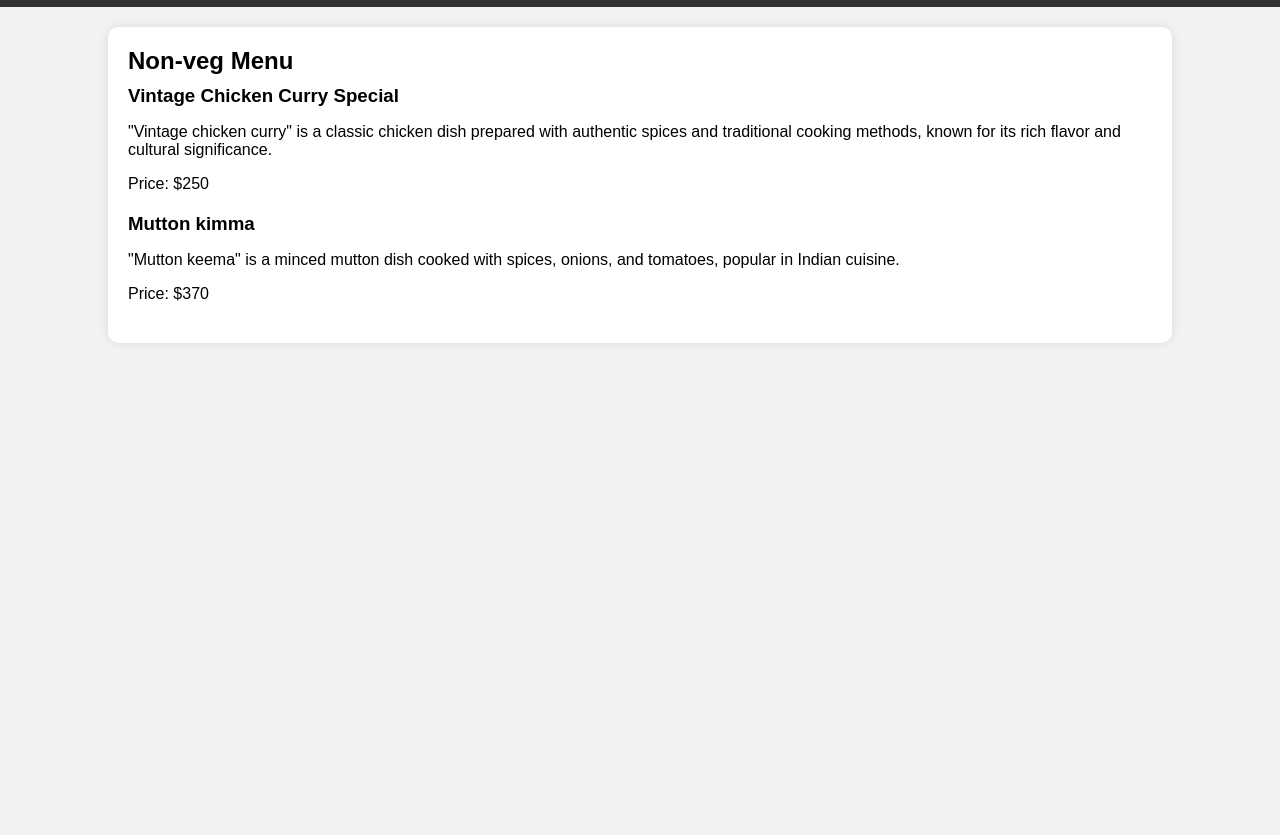
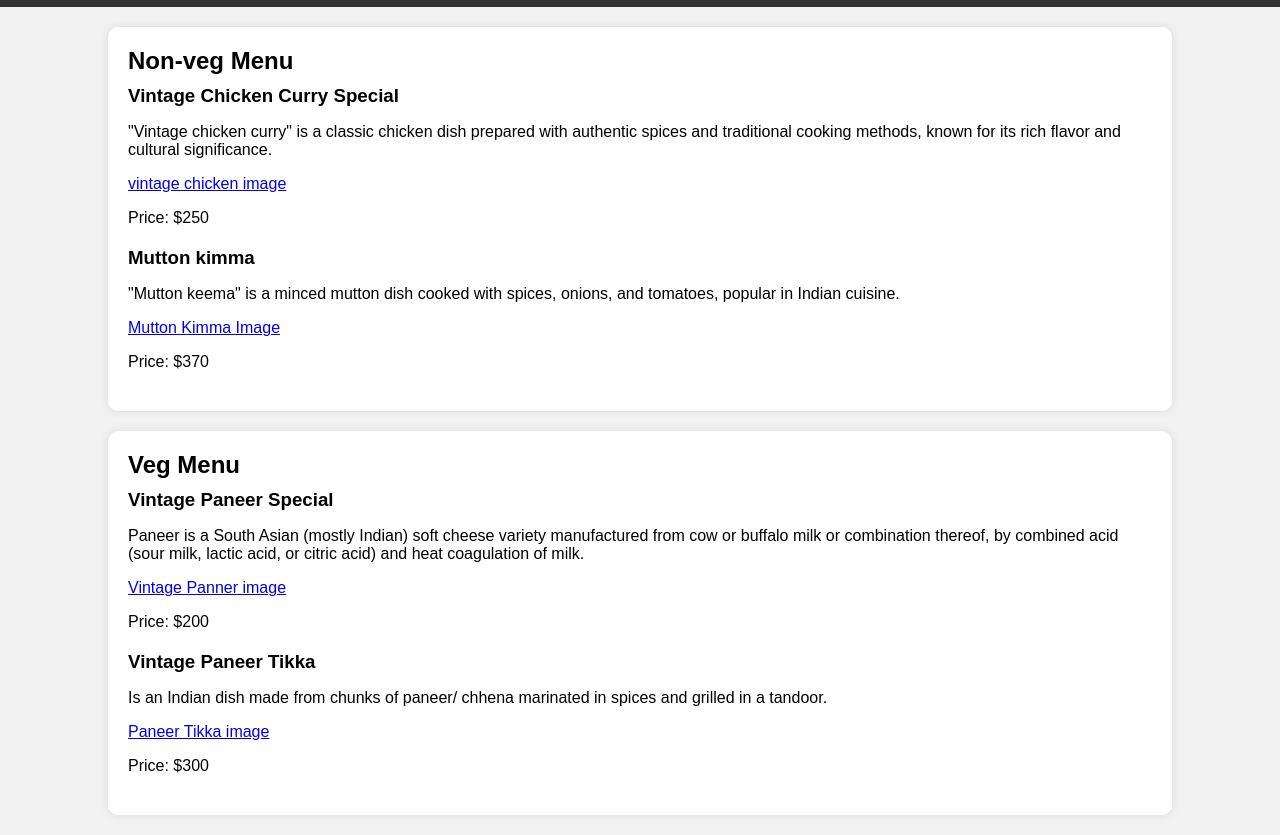
Before and after one commit to Hemanthbanka/CYSEC, a plain HTML site: page index.html in a window 1280 px wide. Shown: the part 50-885 px from the top of the page. Before the commit the page ends 800 px from the top, so only its background shows below. Drawn offline with Linux system fonts and the light colour scheme.

Commit message:
index.html

```diff
--- a/index.html
+++ b/index.html
@@ -44,7 +44,7 @@
     <h1>Vintage_Family_Restaurant</h1>
 </header>
 
-<div class="container">
+<div class="container"><!--div- division or section-->
     <h2>Non-veg Menu</h2>
     <div class="menu-item">
         <h3>Vintage Chicken Curry Special</h3>
@@ -52,6 +52,7 @@
         "Vintage chicken curry" is a classic chicken dish prepared with authentic spices and traditional cooking
         methods, known for its rich flavor and cultural significance.
         </p>
+        <a href="https://pics.craiyon.com/2023-11-06/01dda83556b04e51872892f5cffee58c.webp" target="_blank">vintage chicken image</a>
         <p>Price: $250</p>
     </div>
     <div class="menu-item">
@@ -59,7 +60,28 @@
         <p>
         "Mutton keema" is a minced mutton dish cooked with spices, onions, and tomatoes, popular in Indian cuisine.
         </p>
+        <a href="https://media.istockphoto.com/id/476126593/photo/keema-kaleji-traditional-combination-of-minced-mutton.webp?s=1024x1024&w=is&k=20&c=JXRq0pGZfOr_0MSV9CBDEVdFysGckZ4fUZYyxmqVsVw=" target="_blank">Mutton Kimma Image</a>
         <p>Price: $370</p>
+    </div>
+</div>
+<div class="container">
+    <h2>Veg Menu</h2>
+    <div class="menu-item">
+        <h3>Vintage Paneer Special</h3>
+        <p>
+        Paneer is a South Asian (mostly Indian) soft cheese variety manufactured from cow or buffalo milk
+        or combination thereof, by combined acid (sour milk, lactic acid, or citric acid) and heat coagulation of milk.
+        </p>
+        <a href="https://parafit.in/wp-content/uploads/2019/08/16586278230_79a329e1f2_b.jpg" target="_blank">Vintage Panner image</a>
+        <p>Price: $200</p>
+    </div>
+    <div class="menu-item">
+        <h3>Vintage Paneer Tikka</h3>
+        <p>
+        Is an Indian dish made from chunks of paneer/ chhena marinated in spices and grilled in a tandoor.
+        </p>
+        <a href="https://media-cdn.tripadvisor.com/media/photo-s/1c/9a/dc/3e/classic-paneer-tikka.jpg" target="_blank">Paneer Tikka image</a>
+        <p>Price: $300</p>
     </div>
 </div>
 
```
